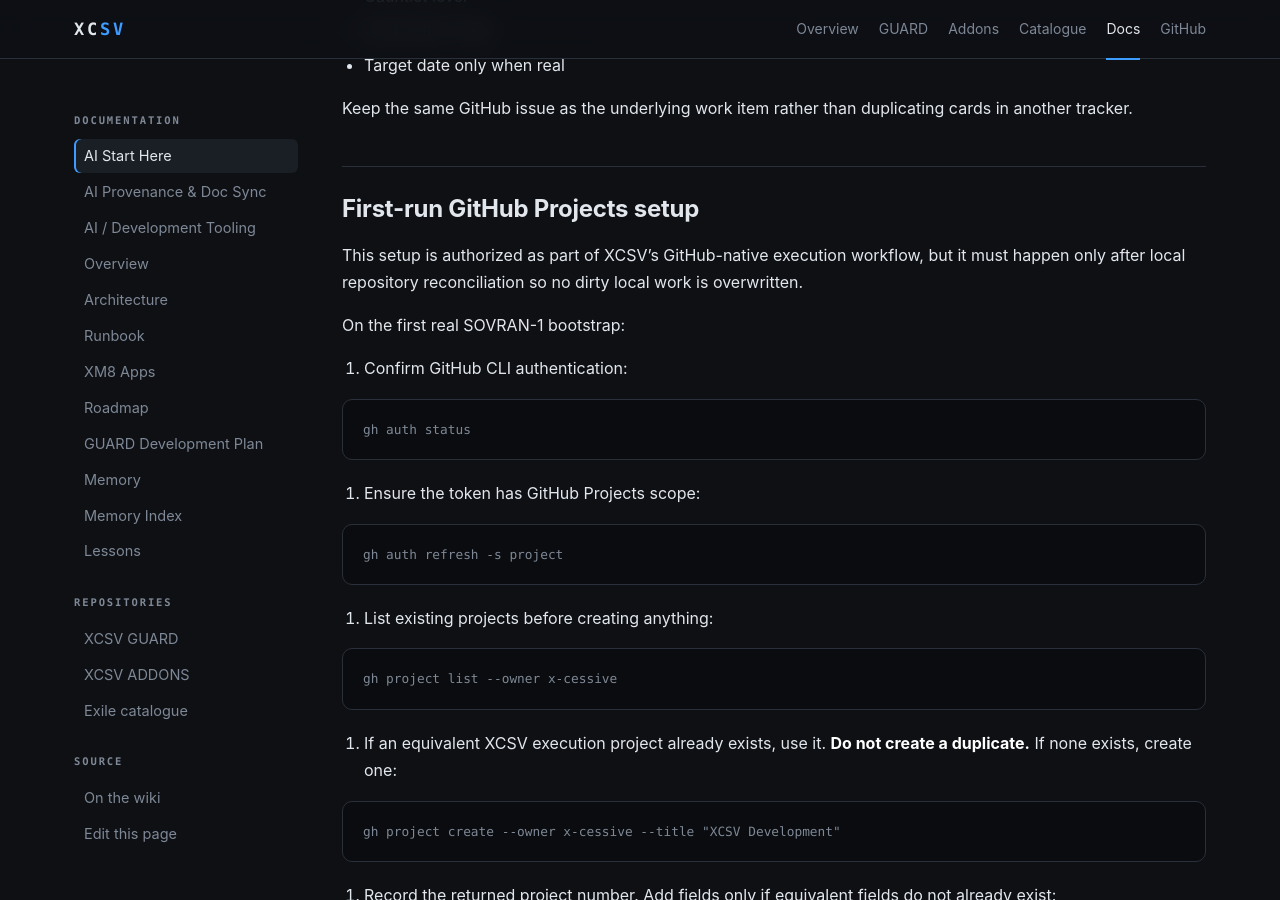
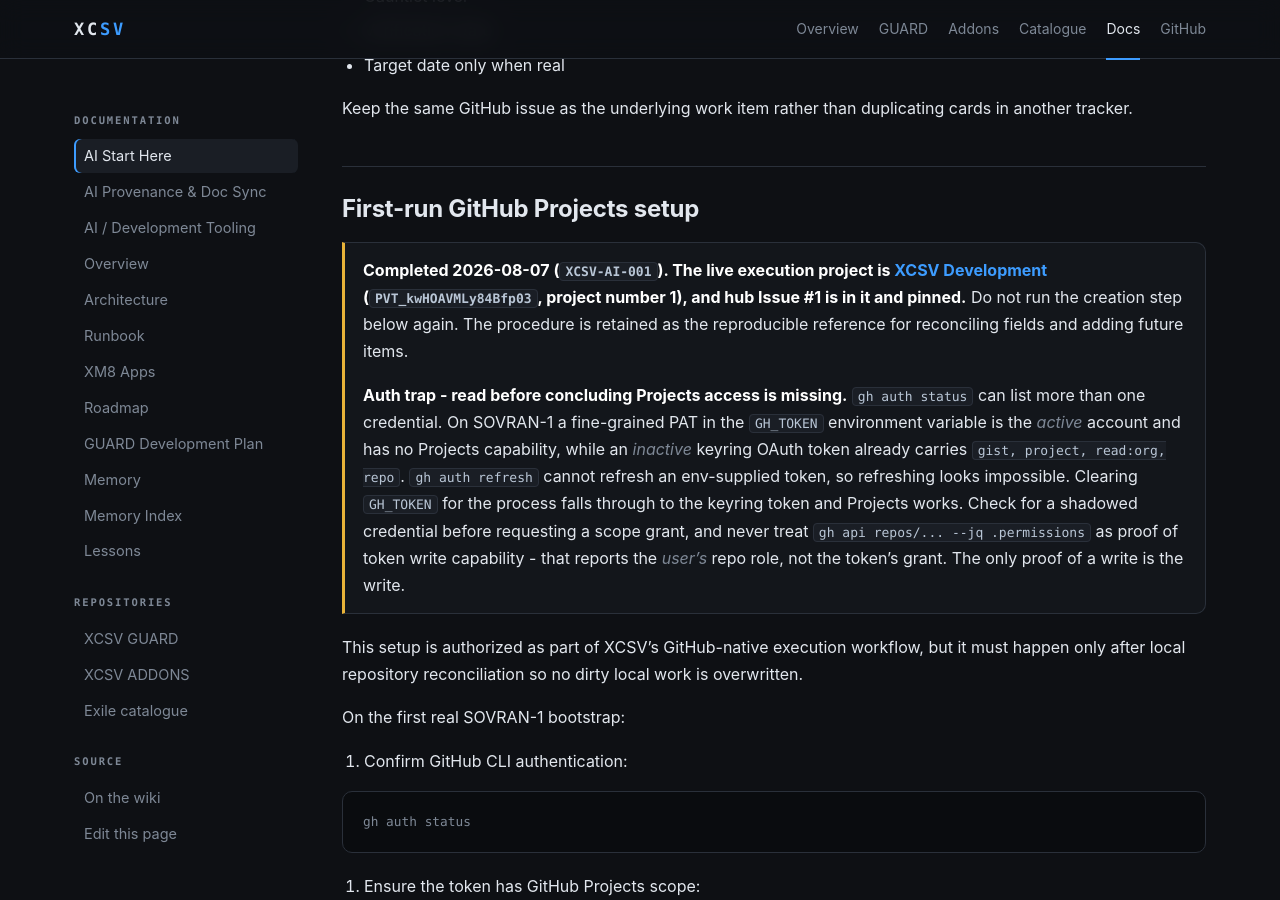
Before and after one commit to x-cessive/XCSV, a Jekyll site: the page built from docs/wiki/AI-Start-Here.md, in a window 1280 px wide and 900 px high, scrolled down 5654 px. Built offline with Jekyll 4.4.1, drawn with Linux system fonts in a browser that asks for light colours.

Commit message:
Sync: submodule pointers and generated docs (2026-08-07 04:07)

```diff
--- a/docs/wiki/AI-Start-Here.md
+++ b/docs/wiki/AI-Start-Here.md
@@ -194,6 +194,10 @@
 
 ## First-run GitHub Projects setup
 
+> **Completed 2026-08-07 (`XCSV-AI-001`). The live execution project is [XCSV Development](https://github.com/users/x-cessive/projects/1) (`PVT_kwHOAVMLy84Bfp03`, project number 1), and hub Issue #1 is in it and pinned.** Do not run the creation step below again. The procedure is retained as the reproducible reference for reconciling fields and adding future items.
+>
+> **Auth trap - read before concluding Projects access is missing.** `gh auth status` can list more than one credential. On SOVRAN-1 a fine-grained PAT in the `GH_TOKEN` environment variable is the *active* account and has no Projects capability, while an *inactive* keyring OAuth token already carries `gist, project, read:org, repo`. `gh auth refresh` cannot refresh an env-supplied token, so refreshing looks impossible. Clearing `GH_TOKEN` for the process falls through to the keyring token and Projects works. Check for a shadowed credential before requesting a scope grant, and never treat `gh api repos/... --jq .permissions` as proof of token write capability - that reports the *user's* repo role, not the token's grant. The only proof of a write is the write.
+
 This setup is authorized as part of XCSV's GitHub-native execution workflow, but it must happen only after local repository reconciliation so no dirty local work is overwritten.
 
 On the first real SOVRAN-1 bootstrap:
```
Also changed, not shown: wiki/AI-Start-Here.md (+4 -0 lines).
